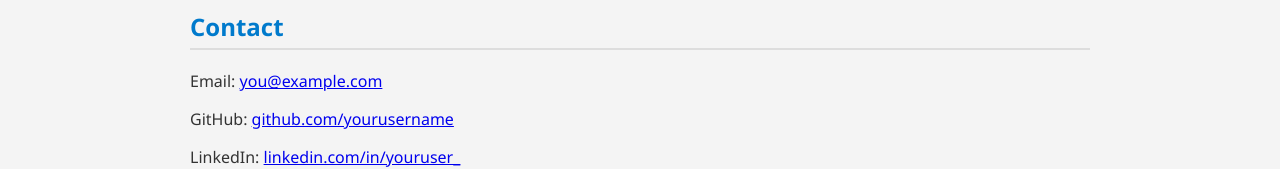
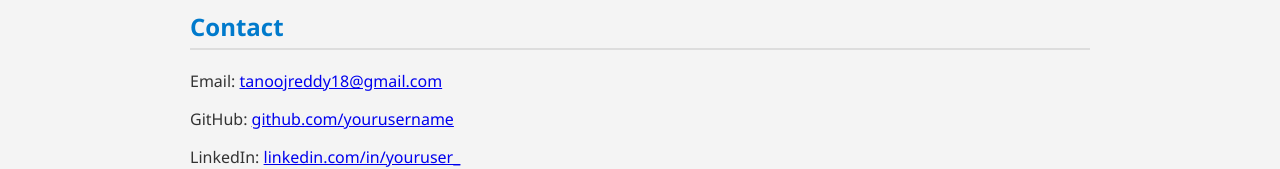
Before and after one commit to tanoojbogireddy/tanoojbogireddy.github.io, a plain HTML site: page index.html in a window 1280 px wide. Shown: the part 894-1063 px from the top of the page. Drawn offline with Linux system fonts and the light colour scheme.

Commit message:
Update index.html

```diff
--- a/index.html
+++ b/index.html
@@ -107,6 +107,6 @@
 
     <section id="contact">
       <h2>Contact</h2>
-      <p>Email: <a href="mailto:you@example.com">you@example.com</a></p>
+      <p>Email: <a href="mailto:you@example.com">tanoojreddy18@gmail.com</a></p>
       <p>GitHub: <a href="https://github.com/yourusername" target="_blank">github.com/yourusername</a></p>
       <p>LinkedIn: <a href="https://linkedin.com/in/yourusername" target="_blank">linkedin.com/in/youruser_
```
